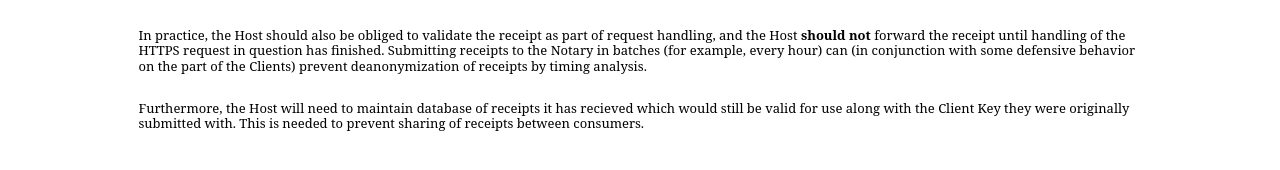
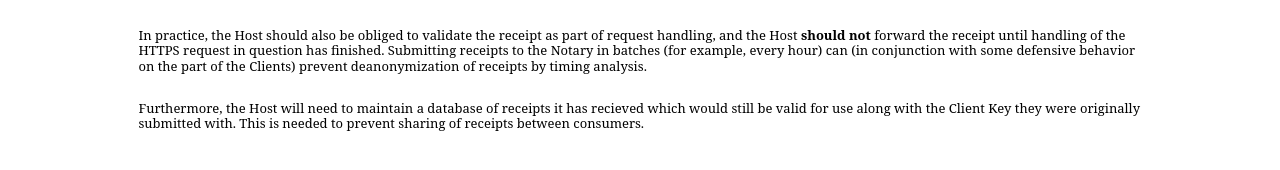
Before and after one commit to erikpukinskis/direct-monetization-static, a Jekyll site: the page built from _proposal/host.markdown, in a window 1280 px wide. Shown: the part 234-404 px from the top of the page. Built offline with Jekyll 4.4.1, drawn with Linux system fonts in a browser that asks for light colours.

```diff
--- a/_proposal/host.markdown
+++ b/_proposal/host.markdown
@@ -12,4 +12,4 @@ Assuming we stick with a blind-signature scheme for [Receipts]({{ "/receipts.htm
 
 In practice, the Host should also be obliged to validate the receipt as part of request handling, and the Host **should not** forward the receipt until handling of the HTTPS request in question has finished. Submitting receipts to the Notary in batches (for example, every hour) can (in conjunction with some defensive behavior on the part of the Clients) prevent deanonymization of receipts by timing analysis.
 
-Furthermore, the Host will need to maintain database of receipts it has recieved which would still be valid for use along with the Client Key they were originally submitted with. This is needed to prevent sharing of receipts between consumers.
+Furthermore, the Host will need to maintain a database of receipts it has recieved which would still be valid for use along with the Client Key they were originally submitted with. This is needed to prevent sharing of receipts between consumers.
```
